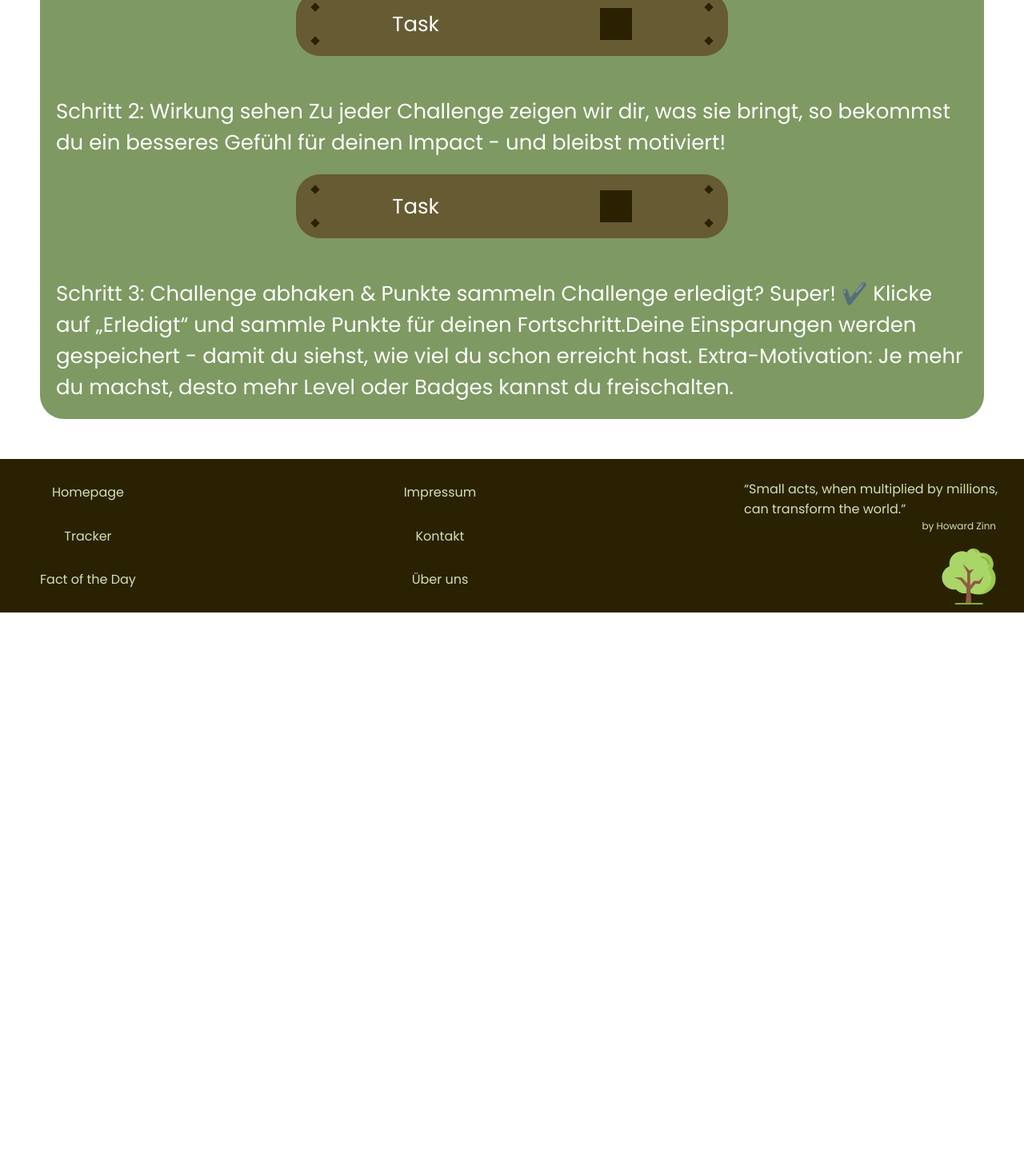
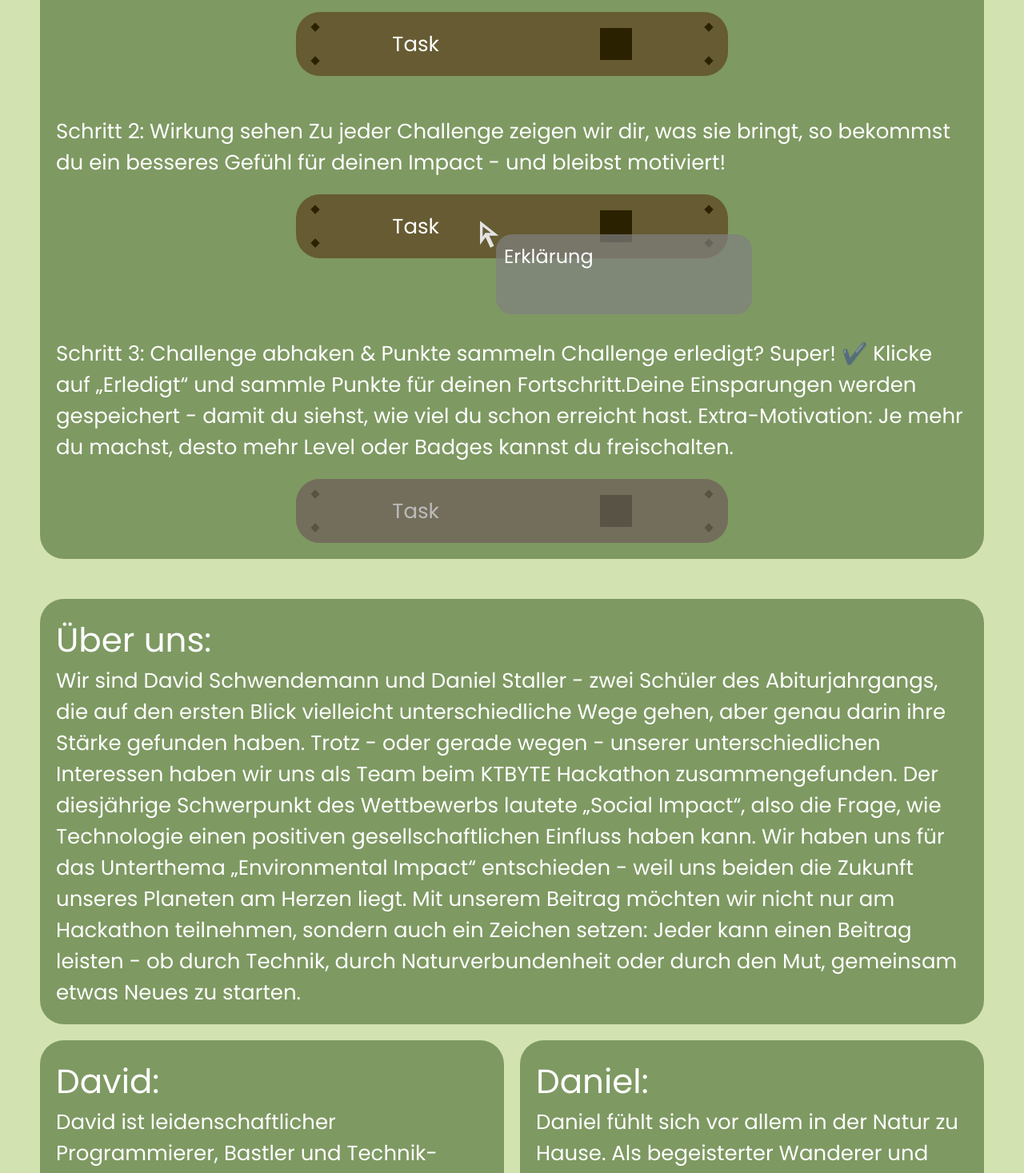
Before and after one commit to Superdaadi/Hackathon-KTBYTE, an Angular app: page / in a window 1280 px wide. Shown: the part 1330-2797 px from the top of the page at 80% size. Before the commit the page ends 2096 px from the top, so only its background shows below. Built offline with nearby package versions, Linux system fonts and the light colour scheme.

Commit message:
Home fertig

```diff
--- a/src/app/app.routes.ts
+++ b/src/app/app.routes.ts
@@ -1,8 +1,11 @@
 import { Routes } from '@angular/router';
 import { HomepageComponent } from './homepage/homepage.component';
 import { NavbarComponent } from './navbar/navbar.component';
+import { ChartComponent } from './chart/chart.component';
 
 export const routes: Routes = [
     {path: '', component: HomepageComponent},
     {path:'navbar', component: NavbarComponent},
+    {path:'chart', component: ChartComponent},
+
 ];
--- /dev/null
+++ b/src/app/chart/chart.component.html
@@ -0,0 +1 @@
+<p>chart works!</p>
--- a/src/app/homepage/homepage.component.css
+++ b/src/app/homepage/homepage.component.css
@@ -4,6 +4,7 @@
     align-items: center;
     justify-content: space-around;
     height: 40vh;
+    margin-top: 50px;
 }
 .image img {
     border-radius: 70px;
@@ -33,6 +34,7 @@
 }
 
 .funktion {
+    position: relative;
     background-color:var(--f2) ;
     margin: 50px;
     text-align: left;
@@ -82,7 +84,7 @@
 }
 .funktionText3{
     font-size: 26px;
-    margin-top: 50px;
+    margin-top: 100px;
 }
 
 .nagel {
@@ -109,3 +111,105 @@
     right: 20px;
     bottom: 15px;
 }
+
+.grau{
+    position:absolute;
+    left: 0;
+    top: 0;
+    height: 100%;
+    width: 100%;
+    background-color: rgba(128, 128, 128, 0.534);
+    border-radius: 30px;
+
+}
+
+.about {
+    background-color:var(--f2) ;
+    color: var(f1);
+    margin-left: 50px;
+    margin-right: 50px;
+    text-align: left;
+    padding: 20px;
+    border-radius: 30px;
+    color: white;
+}
+
+.aboutHead{
+    font-size: 42px;
+}
+
+.aboutText{
+    font-size: 26px;
+}
+
+.dd {
+    display: flex;
+    flex-direction: row;
+    justify-content: space-between;
+    margin-top: 20px;
+    margin-bottom: 50px;
+}
+
+
+
+.david {
+    margin-left: 50px;
+    width: calc(50% - 100px);
+    border-radius: 70px;
+    background-color:var(--f2) ;
+    color: var(f1);
+    text-align: left;
+    padding: 20px;
+    border-radius: 30px;
+    color: white;
+}
+
+.davidHead{
+    font-size: 42px;
+}
+
+.davidText{
+    font-size: 26px;
+}
+
+.daniel {
+    margin-right: 50px;
+    width: calc(50% - 100px);
+    border-radius: 70px;
+    background-color:var(--f2) ;
+    color: var(f1);
+    text-align: left;
+    padding: 20px;
+    border-radius: 30px;
+    color: white;
+}
+
+.danielHead{
+    font-size: 42px;
+}
+
+.danielText{
+    font-size: 26px;
+}
+
+.explaination {
+    position: absolute;
+    padding: 10px;
+    background-color: rgba(128, 128, 128, 0.705);
+    height: 80px;
+    width: 300px;
+    left: 250px;
+    top: 50px;
+    border-radius: 20px;
+    text-align: left;
+    font-size: 24px;
+    color: white;
+}
+
+.maus {
+    position: absolute;
+    width: 80px;
+    height: 40px;
+    left: 200px;
+    top: 30px;
+}
--- a/src/app/homepage/homepage.component.html
+++ b/src/app/homepage/homepage.component.html
@@ -1,4 +1,4 @@
-<p>homepage works!</p>
+
 
 <div class="hero">
     <div class="image">
@@ -56,13 +56,62 @@
                 <div class="nagel beispielNagelLU"></div>
                 <div class="nagel beispielNagelRO"></div>
                 <div class="nagel beispielNagelRU"></div>
+                <div class="explaination">
+                    Erklärung
+                </div>
+                <svg class="maus" xmlns="http://www.w3.org/2000/svg" height="24px" viewBox="0 -960 960 960" width="24px" fill="#e3e3e3"><path d="m320-410 79-110h170L320-716v306ZM551-80 406-392 240-160v-720l560 440H516l144 309-109 51ZM399-520Z"/></svg>
             </div>
+    </div>
 
-            </div>
     <div class="funktionText3">
         Schritt 3: Challenge abhaken & Punkte sammeln
         Challenge erledigt? Super! ✔️ Klicke auf „Erledigt“ und sammle Punkte für deinen Fortschritt.Deine Einsparungen werden gespeichert - damit du siehst, wie viel du schon erreicht hast.
         Extra-Motivation: Je mehr du machst, desto mehr Level oder Badges kannst du freischalten.
     </div>
 
+    <div class="beispiel">
+        <div class="container">
+            <div class="beispielText">
+                Task
+            </div>
+            <div class="beispielTickbox"></div>
+            <div class="nagel beispielNagelLO"></div>
+            <div class="nagel beispielNagelLU"></div>
+            <div class="nagel beispielNagelRO"></div>
+            <div class="nagel beispielNagelRU"></div>
+            <div class="grau"></div>
+        </div>
+    </div>
 </div>
+
+
+<div class="about">
+    <div class="aboutHead">
+        Über uns:
+    </div>
+    <div class="aboutText">
+        Wir sind David Schwendemann und Daniel Staller - zwei Schüler des Abiturjahrgangs, die auf den ersten Blick vielleicht unterschiedliche Wege gehen, aber genau darin ihre Stärke gefunden haben.
+        Trotz - oder gerade wegen - unserer unterschiedlichen Interessen haben wir uns als Team beim KTBYTE Hackathon zusammengefunden. Der diesjährige Schwerpunkt des Wettbewerbs lautete „Social Impact“, also die Frage, wie Technologie einen positiven gesellschaftlichen Einfluss haben kann. Wir haben uns für das Unterthema „Environmental Impact“ entschieden - weil uns beiden die Zukunft unseres Planeten am Herzen liegt.
+        Mit unserem Beitrag möchten wir nicht nur am Hackathon teilnehmen, sondern auch ein Zeichen setzen: Jeder kann einen Beitrag leisten - ob durch Technik, durch Naturverbundenheit oder durch den Mut, gemeinsam etwas Neues zu starten.
+    </div>
+</div>
+
+<div class="dd">
+    <div class="david">
+        <div class="davidHead">
+            David:
+        </div>
+        <div class="davidText">
+            David ist leidenschaftlicher Programmierer, Bastler und Technik-Enthusiast. Er liebt es, digitale Lösungen zu entwickeln, kreative Ideen in Code zu verwandeln und mit moderner Technologie neue Wege zu erschließen. Wann immer er Zeit findet, tüftelt er an Projekten, im Bereich Webentwicklung oder Hardware.
+        </div>
+    </div>
+
+    <div class="daniel">
+        <div class="danielHead">
+            Daniel:
+        </div>
+        <div class="danielText">
+            Daniel fühlt sich vor allem in der Natur zu Hause. Als begeisterter Wanderer und Bushcrafter setzt er sich intensiv mit ökologischen Themen auseinander und weiß, wie wichtig der bewusste Umgang mit unserer Umwelt ist.
+        </div>
+    </div>
+</div>
--- a/src/styles.css
+++ b/src/styles.css
@@ -8,3 +8,7 @@
   --f3: #665B32;
   --f4: #2A2100;
 }
+
+html, body {
+  background-color: var(--f1);
+}
```
Also changed, not shown: src/app/chart/chart.component.ts (added, +12 -0 lines), src/app/chart/chart.component.css (added), 1 other file (tests, documents, lock files or other folders).
